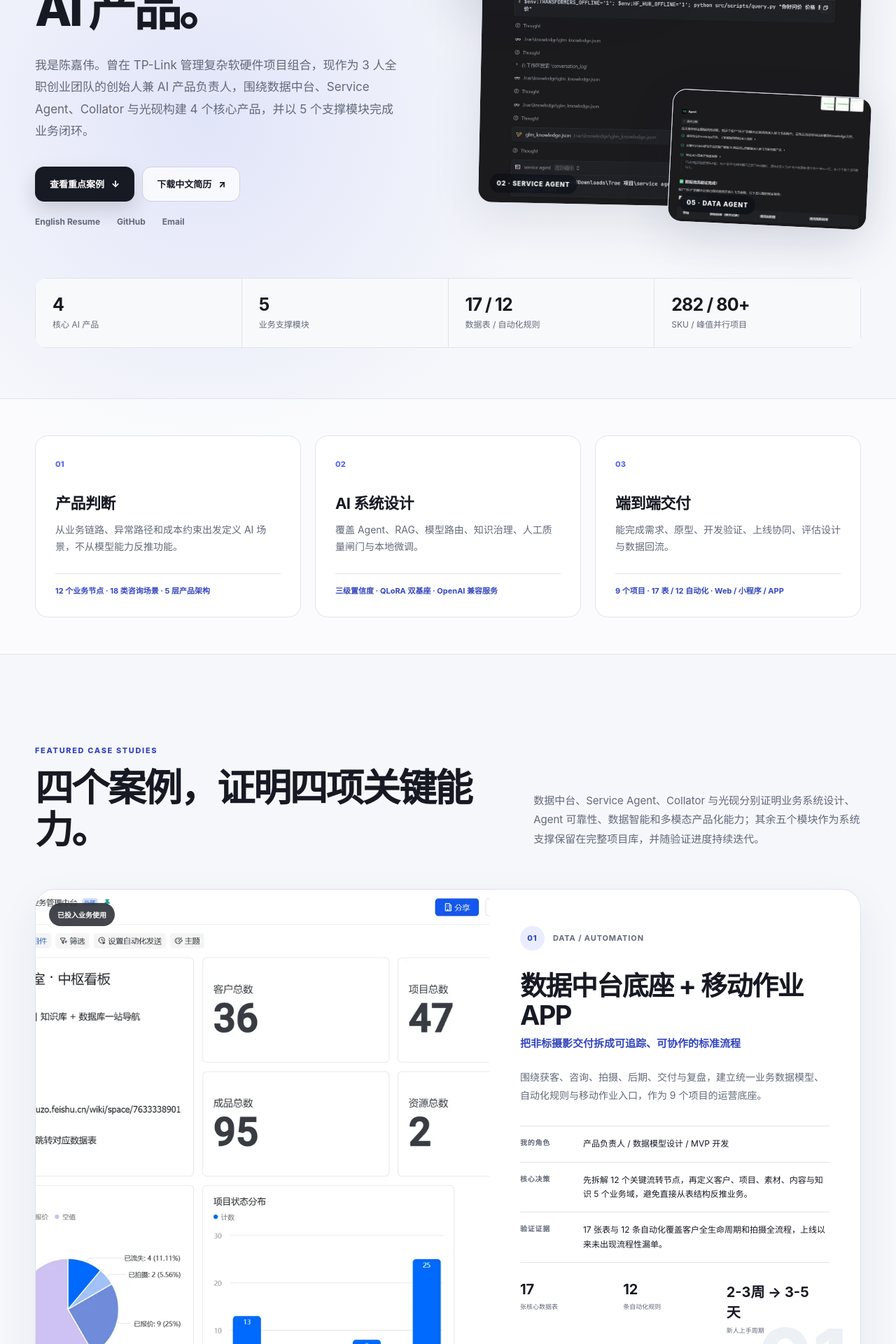
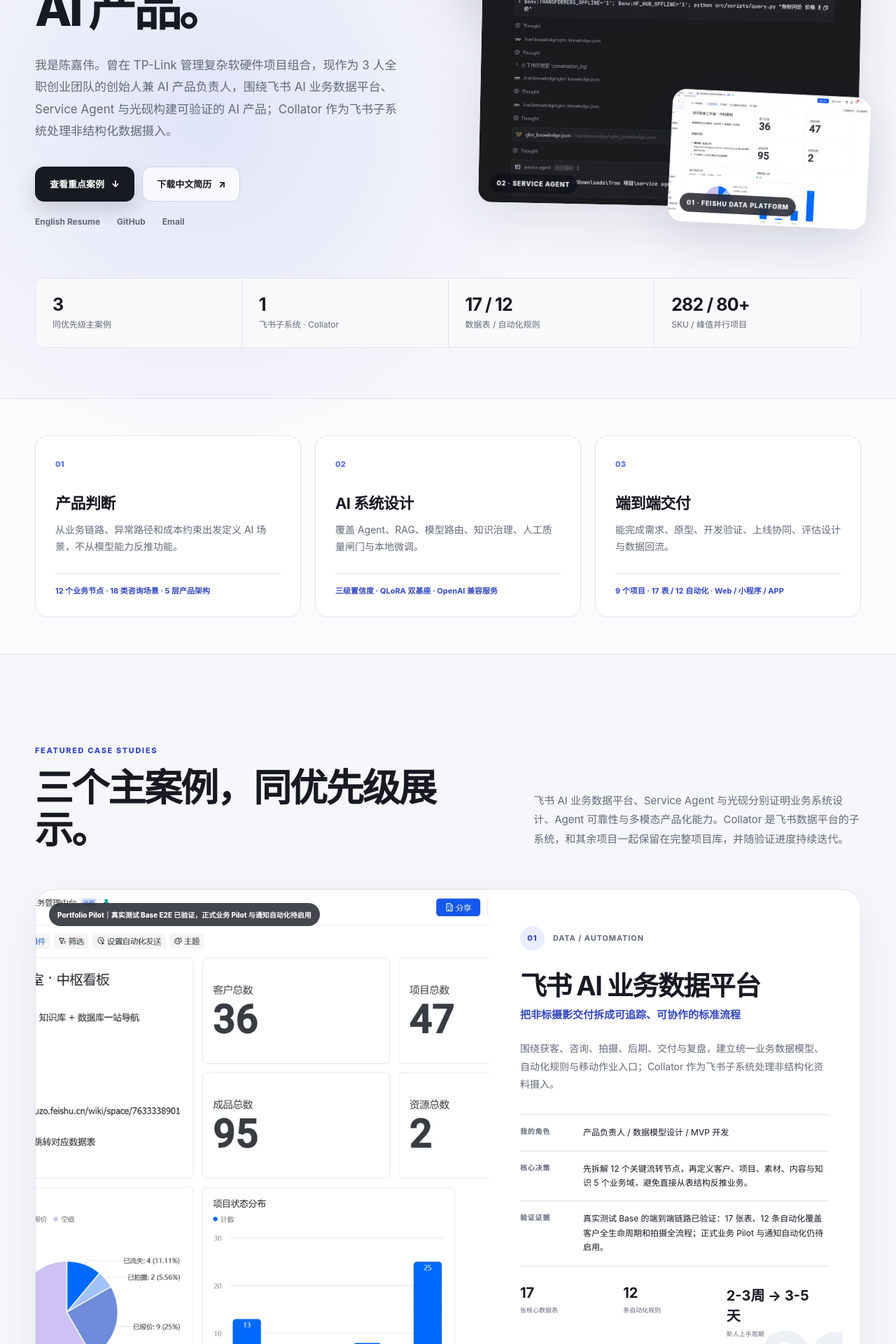
Before and after one commit to Catcherog/demonstratio, a Next.js app: page / in a window 1280 px wide. Shown: the part 400-2320 px from the top of the page at 70% size. Built offline with nearby package versions, Linux system fonts and the light colour scheme.

Commit message:
feat: update portfolio website for R1.3

```diff
--- a/app/globals.css
+++ b/app/globals.css
@@ -395,6 +395,14 @@
 .case-panel dl > div { display: grid; grid-template-columns: 90px 1fr; gap: 16px; padding: 13px 0; border-top: 1px solid rgba(83,104,232,.18); }
 .case-panel dt { color: var(--muted); font-size: 9px; font-weight: 780; }
 .case-panel dd { margin: 0; font-size: 11px; }
+.case-demo { padding-top: 72px; padding-bottom: 72px; }
+.demo-grid { display: grid; grid-template-columns: repeat(2, 1fr); gap: 14px; }
+.demo-grid article { min-height: 178px; padding: 28px; border: 1px solid var(--line); border-radius: 18px; background: var(--surface-alt); }
+.demo-grid article:last-child { background: #f3eff7; border-color: #ddd2e8; }
+.demo-label { display: block; color: var(--accent-dark); font-size: 9px; font-weight: 850; letter-spacing: .08em; }
+.demo-grid a { display: inline-flex; gap: 8px; margin-top: 34px; color: var(--text); font-size: 18px; font-weight: 800; text-decoration: underline; text-decoration-color: var(--accent); text-underline-offset: 5px; }
+.demo-grid p, .demo-state { margin: 16px 0 0; color: var(--muted); font-size: 12px; line-height: 1.75; }
+.demo-state { padding: 14px 18px; border-left: 2px solid var(--accent); background: white; }
 .case-dark-section { padding: 124px 0; color: white; background: var(--dark); }
 .case-dark-section .eyebrow, .relationship-section .eyebrow { color: #9ba8ff; }
 .case-title-light > span { color: white; background: #2a3150; }
@@ -520,6 +528,7 @@
   .contact-layout { grid-template-columns: 1fr; gap: 58px; }
   .case-hero-grid { grid-template-columns: 1fr; gap: 45px; }
   .case-facts { max-width: 650px; }
+  .demo-grid { grid-template-columns: 1fr; }
   .architecture-flow { grid-template-columns: repeat(3, 1fr); }
   .architecture-flow article:nth-child(3)::after { display: none; }
   .decision-grid { grid-template-columns: 1fr; }
@@ -594,7 +603,7 @@
   .case-summary { font-size: 13px; }
   .case-metrics { grid-template-columns: 1fr 1fr; }
   .case-metrics > div { min-height: 105px; padding: 20px; }
-  .case-overview, .case-architecture, .case-gallery-section, .case-reflection, .case-dark-section, .case-evidence-section, .relationship-section, .case-workflow-section, .case-contribution-section, .case-capability-section { padding-top: 90px; padding-bottom: 90px; }
+  .case-overview, .case-demo, .case-architecture, .case-gallery-section, .case-reflection, .case-dark-section, .case-evidence-section, .relationship-section, .case-workflow-section, .case-contribution-section, .case-capability-section { padding-top: 90px; padding-bottom: 90px; }
   .case-section-title { grid-template-columns: 36px 1fr; gap: 13px; margin-bottom: 34px; }
   .case-section-title > span { width: 35px; height: 35px; }
   .case-section-title h2 { font-size: 34px; }
@@ -637,6 +646,6 @@
 @media print {
   .site-header, .hero-actions, .hero-links, .filter-row, .contact-section, .case-contact, .case-navigation, .lightbox { display: none !important; }
   body { background: white; }
-  .section-block, .case-overview, .case-architecture, .case-gallery-section, .case-reflection, .case-dark-section, .case-evidence-section, .relationship-section, .case-workflow-section, .case-contribution-section, .case-capability-section { padding: 36px 0; }
+  .section-block, .case-overview, .case-demo, .case-architecture, .case-gallery-section, .case-reflection, .case-dark-section, .case-evidence-section, .relationship-section, .case-workflow-section, .case-contribution-section, .case-capability-section { padding: 36px 0; }
   .library-card, .featured-card, .case-panel { break-inside: avoid; box-shadow: none; }
 }
--- a/app/page.tsx
+++ b/app/page.tsx
@@ -7,7 +7,7 @@
 
 const Arrow = () => <span aria-hidden="true">↗</span>;
 
-const featuredProjects = ["data-platform", "service-agent", "collator", "lumen-ink"]
+const featuredProjects = ["data-platform", "service-agent", "lumen-ink"]
   .map((slug) => projects.find((project) => project.slug === slug))
   .filter((project): project is (typeof projects)[number] => Boolean(project));
 
@@ -19,10 +19,10 @@
       <section className="hero section-shell">
         <div className="hero-copy">
           <div className="availability"><span /> OPEN TO AI PRODUCT OPPORTUNITIES</div>
-          <p className="eyebrow">AI / AGENT PRODUCT MANAGER · TECHNICAL BUILDER</p>
+          <p className="eyebrow">AI / Agent 产品经理 · TECHNICAL BUILDER</p>
           <h1>把复杂业务，做成可上线、可评估的 AI 产品。</h1>
           <p className="hero-lead">
-            我是陈嘉伟。曾在 TP-Link 管理复杂软硬件项目组合，现作为 3 人全职创业团队的创始人兼 AI 产品负责人，围绕数据中台、Service Agent、Collator 与光砚构建 4 个核心产品，并以 5 个支撑模块完成业务闭环。
+            我是陈嘉伟。曾在 TP-Link 管理复杂软硬件项目组合，现作为 3 人全职创业团队的创始人兼 AI 产品负责人，围绕飞书 AI 业务数据平台、Service Agent 与光砚构建可验证的 AI 产品；Collator 作为飞书子系统处理非结构化数据摄入。
           </p>
           <div className="hero-actions">
             <a className="button button-primary" href="#featured">查看重点案例 <span>↓</span></a>
@@ -44,15 +44,15 @@
             <Image src="/projects/lumen-ink/01.webp" alt="光砚 AI 图像编辑工作台" fill priority sizes="300px" />
             <span>03 · MULTIMODAL</span>
           </a>
-          <a className="hero-panel hero-panel-bottom" href="/projects/collator">
-            <Image src="/projects/collator/01.webp" alt="Collator 数据摄入 Agent" fill priority sizes="320px" />
-            <span>05 · DATA AGENT</span>
+          <a className="hero-panel hero-panel-bottom" href="/projects/data-platform">
+            <Image src="/projects/data-platform/01.webp" alt="飞书 AI 业务数据平台" fill priority sizes="320px" />
+            <span>01 · FEISHU DATA PLATFORM</span>
           </a>
         </div>
 
         <div className="hero-metrics">
-          <div><strong>4</strong><span>核心 AI 产品</span></div>
-          <div><strong>5</strong><span>业务支撑模块</span></div>
+          <div><strong>3</strong><span>同优先级主案例</span></div>
+          <div><strong>1</strong><span>飞书子系统 · Collator</span></div>
           <div><strong>17 / 12</strong><span>数据表 / 自动化规则</span></div>
           <div><strong>282 / 80+</strong><span>SKU / 峰值并行项目</span></div>
         </div>
@@ -75,9 +75,9 @@
         <div className="section-heading">
           <div>
             <p className="eyebrow">FEATURED CASE STUDIES</p>
-            <h2>四个案例，证明四项关键能力。</h2>
+            <h2>三个主案例，同优先级展示。</h2>
           </div>
-          <p>数据中台、Service Agent、Collator 与光砚分别证明业务系统设计、Agent 可靠性、数据智能和多模态产品化能力；其余五个模块作为系统支撑保留在完整项目库，并随验证进度持续迭代。</p>
+          <p>飞书 AI 业务数据平台、Service Agent 与光砚分别证明业务系统设计、Agent 可靠性与多模态产品化能力。Collator 是飞书数据平台的子系统，和其余项目一起保留在完整项目库，并随验证进度持续迭代。</p>
         </div>
 
         <div className="featured-list">
@@ -115,7 +115,7 @@
           <div className="section-heading system-heading">
             <div>
               <p className="eyebrow">CROSS-PROJECT ARCHITECTURE</p>
-              <h2>4 个核心产品 + 5 个支撑模块，组成一套五层 AI 产品系统。</h2>
+              <h2>3 个主案例 + 飞书子系统，组成一套五层 AI 产品系统。</h2>
             </div>
             <p>客户触点负责体验与留资，智能服务处理咨询和数据摄入，数据中台统一业务流转，增长引擎反哺内容，模型层提供本地训练与推理。</p>
           </div>
@@ -164,9 +164,9 @@
               <div className="timeline-content">
                 <span>全职创业 · 3 人团队</span>
                 <h3>泽怀摄影工作室｜创始人兼 AI 产品负责人</h3>
-                <p>从 0 到 1 构建五层 AI Native 产品矩阵，负责产品战略、业务建模、MVP 验证、技术方案与上线协同。</p>
+                <p>从 0 到 1 构建五层 AI Native 产品系统，负责产品战略、业务建模、MVP 验证、技术方案与上线协同。</p>
                 <ul>
-                  <li>4 个核心 AI 产品 + 5 个业务支撑模块</li>
+                  <li>3 个主案例 + Collator 飞书子系统 + 业务支撑模块</li>
                   <li>12 个关键业务节点、17 张数据表、12 条自动化</li>
                   <li>Agent、RAG、多模态与 QLoRA 端到端实践</li>
                 </ul>
--- a/components/SystemMap.tsx
+++ b/components/SystemMap.tsx
@@ -14,13 +14,13 @@
     projects: [
       ["02", "Service Agent", "service-agent"],
       ["04", "微信机器人", "wechat-bot"],
-      ["05", "Collator", "collator"],
+      ["05", "Collator（飞书子系统）", "collator"],
     ],
   },
   {
     label: "数据中台层",
     caption: "统一客户、项目、素材、内容与知识数据",
-    projects: [["01", "数据中台 + APP", "data-platform"]],
+    projects: [["01", "飞书 AI 业务数据平台", "data-platform"]],
   },
   {
     label: "增长引擎层",
--- a/content/projects.ts
+++ b/content/projects.ts
@@ -73,6 +73,7 @@
   images: string[];
   imageMode?: "desktop" | "mobile" | "mixed";
   link?: { label: string; href: string; note?: string };
+  fallbackLink?: { label: string; href: string; note?: string };
 };
 
 export const projects: Project[] = [
@@ -80,12 +81,12 @@
     slug: "data-platform",
     index: "01",
     category: "Data / Automation",
-    categoryLabel: "DATA PLATFORM · MOBILE OPS",
-    title: "数据中台底座 + 移动作业 APP",
+    categoryLabel: "FEISHU AI DATA PLATFORM · MOBILE OPS",
+    title: "飞书 AI 业务数据平台",
     subtitle: "把非标摄影交付拆成可追踪、可协作的标准流程",
     summary:
-      "围绕获客、咨询、拍摄、后期、交付与复盘，建立统一业务数据模型、自动化规则与移动作业入口，作为 9 个项目的运营底座。",
-    status: "已投入业务使用",
+      "围绕获客、咨询、拍摄、后期、交付与复盘，建立统一业务数据模型、自动化规则与移动作业入口；Collator 作为飞书子系统处理非结构化资料摄入。",
+    status: "Portfolio Pilot｜真实测试 Base E2E 已验证，正式业务 Pilot 与通知自动化待启用",
     role: "产品负责人 / 数据模型设计 / MVP 开发",
     team: "3 人创业团队",
     period: "2026.02 - 至今",
@@ -108,9 +109,9 @@
       "移动端优先覆盖现场高频动作，加入离线缓存和待同步队列，而非复刻完整后台。",
     ],
     outcomes: [
-      "17 张表与 12 条自动化覆盖客户全生命周期和拍摄全流程，上线以来未出现流程性漏单。",
-      "完成 111 条历史数据迁移，迁移失败为 0；新人上手周期由 2-3 周缩短至 3-5 天。",
-      "为 Service Agent、Collator、内容调研、小程序与官网提供统一数据接口和流程触发点。",
+      "真实测试 Base 的端到端链路已验证：17 张表、12 条自动化覆盖客户全生命周期和拍摄全流程；正式业务 Pilot 与通知自动化仍待启用。",
+      "完成 111 条历史数据迁移；该迁移批次未记录失败。新人上手周期 2-3 周至 3-5 天为内部业务观察。",
+      "为 Service Agent、Collator（飞书子系统）、内容调研、小程序与官网提供统一数据接口和流程触发点。",
     ],
     architecture: [
       { label: "业务建模", detail: "12 个关键节点、5 个业务域与角色权限" },
@@ -134,6 +135,16 @@
     ],
     images: Array.from({ length: 10 }, (_, i) => `/projects/data-platform/${String(i + 1).padStart(2, "0")}.webp`),
     imageMode: "mixed",
+    link: {
+      label: "打开测试 Base 受控演示",
+      href: "https://portal-seven-jade-47.vercel.app",
+      note: "真实测试 Base E2E 已验证；不连接生产业务数据，正式业务 Pilot 与通知自动化待启用。",
+    },
+    fallbackLink: {
+      label: "查看平台证据",
+      href: "#evidence",
+      note: "若受控入口加载失败，请重试或查看页面内的架构、测试和状态证据。",
+    },
   },
   {
     slug: "service-agent",
@@ -144,7 +155,7 @@
     subtitle: "影像工作室 AI 辅助客服 Agent",
     summary:
       "面向影像工作室咨询与运营场景的 Agentic Workflow，通过 LangGraph 8 节点 11 边工作流编排知识检索、意图/风险判断、答案生成、质量检查、人工接管与反馈飞轮，以 fail-closed 策略控制高风险承诺。",
-    status: "Case Ready｜在线演示维护中",
+    status: "Case Ready｜维护中 / fallback",
     demoType: "unavailable",
     role: "产品定义 / Agent 架构 / 评估方案 / MVP 开发",
     team: "3 人创业团队",
@@ -152,11 +163,12 @@
     featured: true,
     provisional: true,
     evidenceLabel:
-      "在线演示维护中：chat.jael.com 当前连接关闭（NXDOMAIN，三源验证）。案例为完整作品集展示，自动应答率与准确率为内部小样本估算，待固定评测集与线上数据验证。497 tests 为 2026-07-23 pytest 全量回归证据，非准确率指标。",
+      "固定 90 样本离线路由正确率 75/90=83.33%；这不是生产准确率/回答总体准确率。公网 URL 本轮未核验，当前标注为维护中 / fallback：请查看受控案例证据或联系了解演示。497 tests 为 2026-07-23 pytest 全量回归证据，非准确率指标。",
     metrics: [
       { value: "8 / 11", label: "LangGraph 节点 / 边" },
       { value: "497", label: "pytest 全量回归", note: "2026-07-23 证据" },
       { value: "R0–R3", label: "风险分级 fail-closed" },
+      { value: "75/90=83.33%", label: "离线路由正确率", note: "不是生产准确率/回答总体准确率" },
       { value: "f98b1f5", label: "代码闭合 SHA" },
     ],
     tags: ["Agent", "LangGraph", "RAG", "Human-in-the-loop", "fail-closed"],
@@ -167,7 +179,7 @@
     ],
     productStrategy: [
       "产品目标：用受控 Agent 工作流编排检索、风险分流、生成、质量检查与人工接管，完成 Web/API 端到端 MVP。",
-      "产品边界：当前为作品集 Demo，公开演示维护中，不主张生产 SLO，不声明生产上线或生产试点。",
+      "产品边界：当前为作品集 Demo，公网 URL 本轮未核验，维护中 / fallback；不主张生产 SLO，不声明生产上线或生产试点。",
       "方案选择：采用 LangGraph 确定性节点与 LLM 节点组合工作流，LLM 通过可配置的 OpenAI 兼容接口接入，未配置 Key 时回退本地模板匹配。",
       "暂不做：不追求无条件自动回复，不把内部小样本估算写成生产指标，不公开展示具体 LLM 型号。",
     ],
@@ -208,7 +220,7 @@
       "LLM 生成与模板回退双路径，牺牲部分回答质量以换取服务可用性（未配置 Key 时仍可运行）。",
     ],
     nextSteps: [
-      "恢复公开演示域名健康检查，或明确标注演示维护中。",
+      "恢复并核验公开演示域名健康检查；在此之前保留维护中 / fallback 标注。",
       "建立覆盖 18 场景的固定评测集，分开统计召回率、答案采纳率与转人工率。",
       "在真实流量中做分阶段灰度，校准置信度阈值并记录误答成本。",
     ],
@@ -224,7 +236,7 @@
       "三项生产写入安全门禁保持关闭",
     ],
     inProgressCapabilities: [
-      "公开演示恢复（chat.jael.com 连接关闭）",
+      "公开演示恢复与公网 URL 核验（维护中 / fallback）",
       "冻结评测集建立",
       "STATUS 文档同步至 SCS-MANUAL-012",
     ],
@@ -258,7 +270,8 @@
     ],
     images: Array.from({ length: 7 }, (_, i) => `/projects/service-agent/${String(i + 1).padStart(2, "0")}.webp`),
     imageMode: "desktop",
-    link: { label: "查看案例", href: "#contact", note: "在线演示维护中：chat.jael.com 当前连接关闭，可查看案例详情或联系了解受控演示" },
+    link: { label: "查看受控案例证据", href: "#evidence", note: "公网 URL 本轮未核验，维护中 / fallback；此入口仅展示已记录的案例证据，不模拟实时服务。" },
+    fallbackLink: { label: "联系了解受控演示", href: "mailto:Jael_Chen@foxmail.com", note: "若页面内容加载失败或需要进一步确认，请重试或使用此备用入口；不承诺实时生产能力。" },
   },
   {
     slug: "lumen-ink",
@@ -269,14 +282,14 @@
     subtitle: "把修图专家经验抽象为可操作的参数、流程与模型能力",
     summary:
       "统一接入多类图像模型，将专业人像修图中的特征保留、光影、镜头与风格要求产品化，降低客户体验和团队复用门槛。",
-    status: "Controlled Demo｜前端公开访问，后端能力受控",
+    status: "Online Beta 候选/受限状态",
     demoType: "controlled",
     role: "产品负责人 / 交互设计 / 全栈 MVP",
     team: "个人主导，团队业务验证",
     period: "2026.05 - 至今",
     featured: true,
     evidenceLabel:
-      "前端公开访问:lumen-ink.vercel.app,用户自带模型 API Key。当前可查看产品界面与交互流程；涉及持久化的后端操作暂未开放（Vercel env 配置阻塞中，PERSISTENCE_BACKEND 待修复为 cloudbase-nosql）。NoSQL 升级状态:CloudBase 持久化处于最终验收(FIX-R9),readyForPreview=false,后端仍为受控验证。",
+      "Online Beta 候选/受限状态：已知入口 lumen-ink.vercel.app 仅供查看产品界面与交互流程，需 BYO key（用户自带模型 API Key）。涉及持久化的后端操作暂未开放；CloudBase 持久化仍处于受控验证，readyForPreview=false。",
     metrics: [
       { value: "4", label: "类模型 Provider" },
       { value: "6", label: "类专业工具" },
@@ -297,7 +310,7 @@
     outcomes: [
       "完成 GPT Image、GLM、Gemini、Seedream 等模型的统一接入和热切换验证。",
       "修脸、调色、液化、修复、消除、导出六类工具覆盖主要人像后期流程。",
-      "产品作为售前体验与内部标准化工具使用，降低客户理解 AI 交付的成本。",
+      "当前为 Online Beta 候选的受限体验：可用于界面与流程评审，不将其表述为已开放的持久化生产服务。",
     ],
     architecture: [
       { label: "需求结构化", detail: "六段式提示词与专业参数预设" },
@@ -311,7 +324,7 @@
       "优先统一高频能力，不追求完全抹平不同模型的专有参数，保留高级入口。",
     ],
     nextSteps: [
-      "建立同一任务跨 Provider 的质量、时延与成本评测面板。",
+      "建立同一任务跨 Provider 的质量、时延与成本评测面板，并在受限状态解除前维持 BYO key 边界。",
       "增加可复用风格包与人工审核标注，形成图像结果的业务评测集。",
     ],
     relationships: [
@@ -324,7 +337,12 @@
     link: {
       label: "访问光砚",
       href: "https://lumen-ink.vercel.app/",
-      note: "前端公开访问，用户自带模型 API Key；当前可查看产品界面与交互流程，涉及持久化的后端操作暂未开放（Vercel env 配置阻塞中）。",
+      note: "Online Beta 候选/受限状态，需 BYO key（用户自带模型 API Key）；当前仅可查看产品界面与交互流程，持久化后端操作未开放。",
+    },
+    fallbackLink: {
+      label: "查看受限状态与证据",
+      href: "#evidence",
+      note: "若已知入口加载失败，请重试或回到本页查看能力边界；页面不会伪造实时生成结果。",
     },
   },
   {
@@ -390,7 +408,7 @@
     index: "05",
     category: "Data / Automation",
     categoryLabel: "DATA AGENT · MULTIMODAL",
-    title: "Collator 数据摄入 Agent",
+    title: "Collator（飞书子系统）数据摄入 Agent",
     subtitle: "把聊天、图片、语音与文档转成可校验的业务数据",
     summary:
       "以感知、理解、执行三层 Agent 处理多源非结构化输入，通过四步清洗、五重约束与人工确认，将资料稳定写入数据中台。",
--- a/package.json
+++ b/package.json
@@ -6,7 +6,8 @@
     "dev": "next dev",
     "build": "next build",
     "start": "next start",
-    "lint": "tsc --noEmit"
+    "lint": "tsc --noEmit",
+    "check:portfolio": "node scripts/consistency-gate.mjs"
   },
   "dependencies": {
     "next": "16.2.10",
```
Also changed, not shown: app/not-found.tsx (added, +18 -0 lines), app/projects/[slug]/page.tsx (+38 -6 lines), scripts/consistency-gate.mjs (added, +68 -0 lines).
